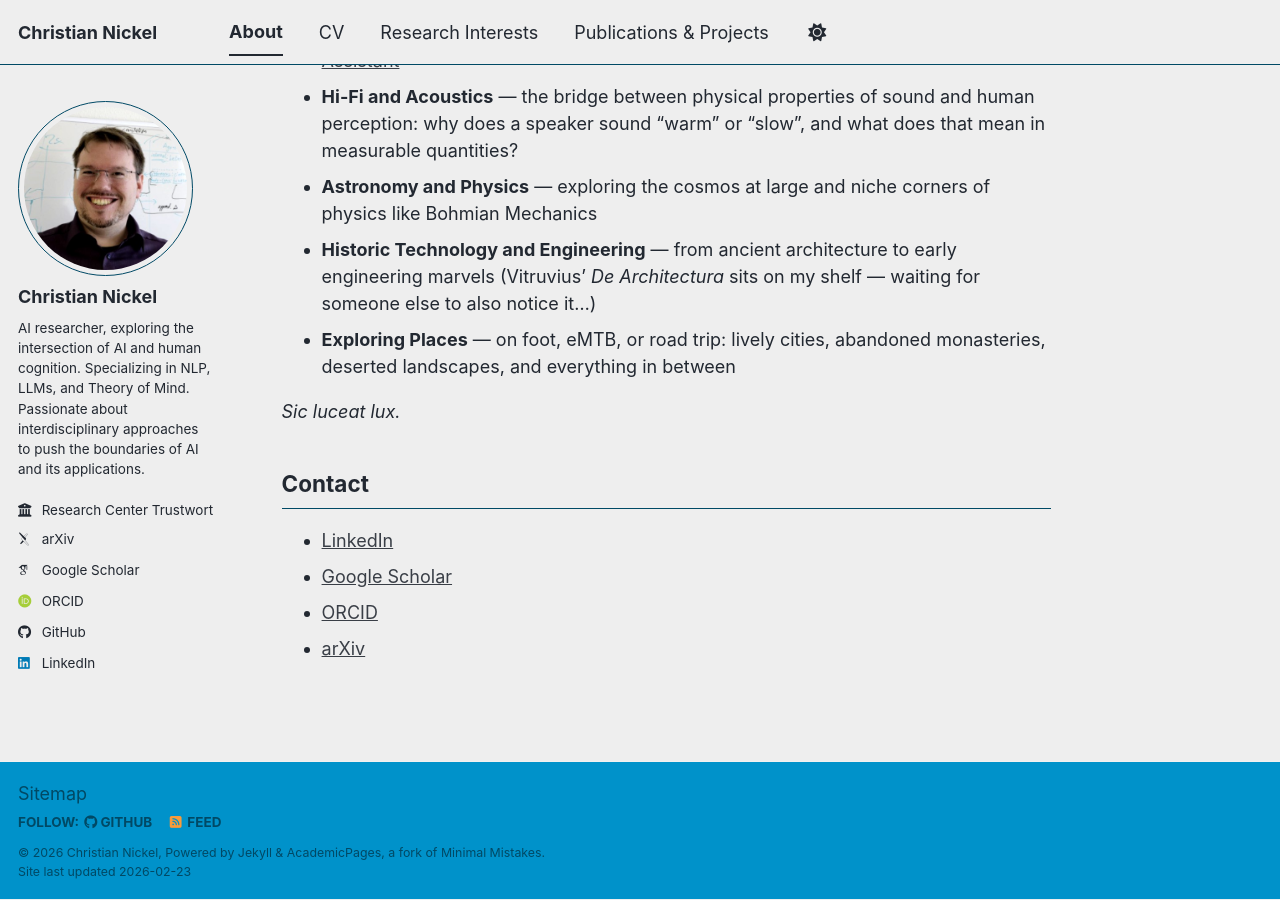
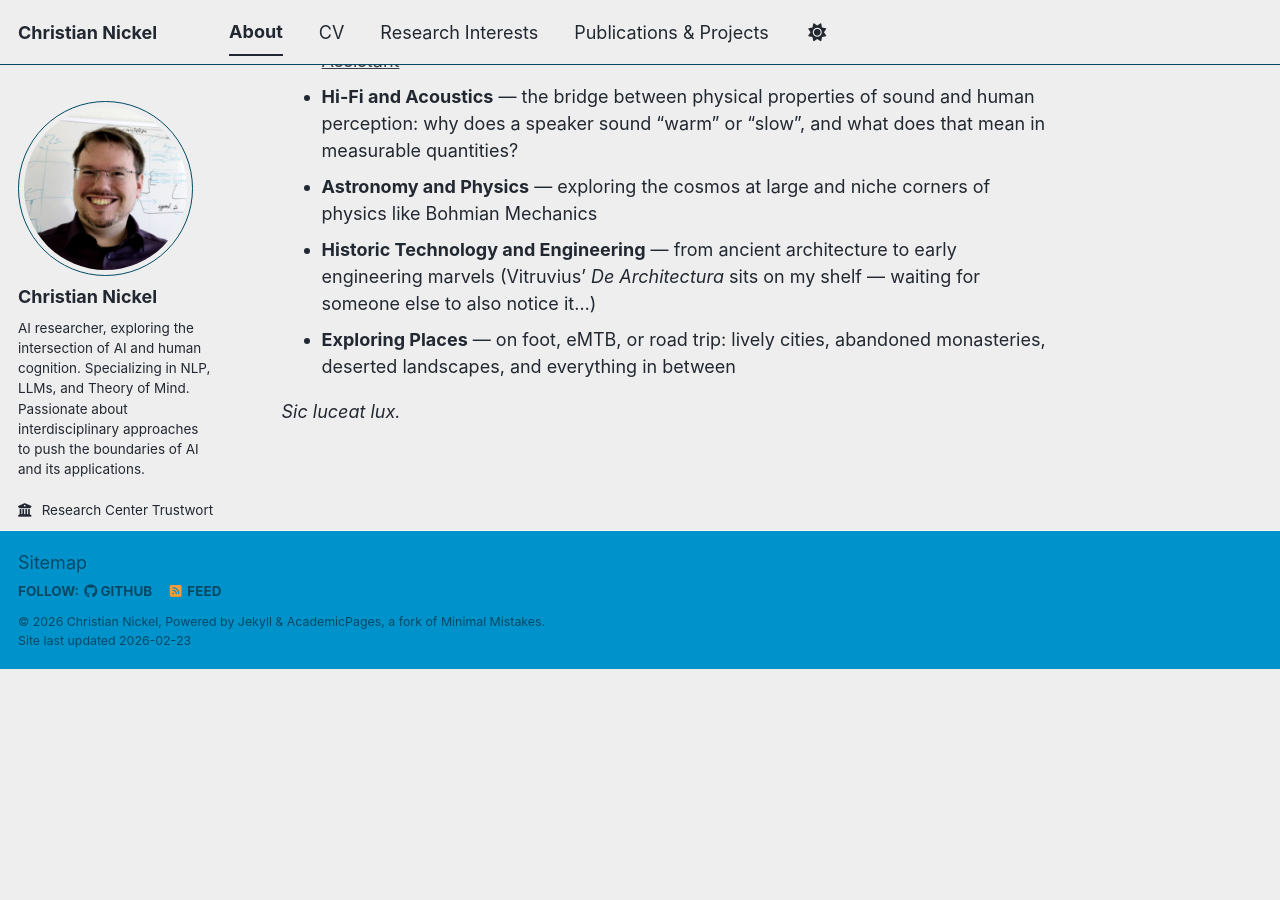
Before and after one commit to christianchrispost/christianchrispost.github.io, a Jekyll site: the page built from _pages/about.md, in a window 1280 px wide and 900 px high, scrolled down 1856 px. Built offline with Jekyll 4.4.1, drawn with Linux system fonts in a browser that asks for light colours; some web fonts are replaced; a script bundle is joined from its source files by our own code; library files that are not in the unit come from our copies; after the commit the page ends 2524 px from its top, so only the background shows below that.

Commit message:
nice formatting

```diff
--- a/_pages/about.md
+++ b/_pages/about.md
@@ -8,7 +8,6 @@
 > — William Blake, *Jerusalem* (c. 1804–1820)
 
 ## Who I Am
-
 I am Chris — a Computer Scientist and AI Researcher, currently working as a full-time researcher at the
 [Research Center Trustworthy Data Science and Security (RC-Trust)](https://rc-trust.ai)
 and the University of Duisburg-Essen, in the Human Understanding of Algorithms and Machines (HUAM) group.
@@ -22,7 +21,6 @@
 
 
 ## Research Journey
-
 My path toward AI safety and human–AI interaction grew through a series of research experiences
 that each deepened my understanding of what makes AI trustworthy.
 
@@ -48,7 +46,6 @@
 
 
 ## Education
-
 - **M.Sc. in Computer Science** — University of Bonn *(2021 – 2024)*
   Focus: Artificial Intelligence, Machine Learning, Cybersecurity
 - **B.Sc. in Computer Science** (Psychology minor) — University of Bonn *(2017 – 2021)*
@@ -56,13 +53,11 @@
 
 
 ## Awards & Recognition
-
 - **Best Poster Award** — [WiNLP @ EMNLP 2024](https://arxiv.org/abs/2410.06271), Miami, FL
   *"Probing the Robustness of Theory of Mind in Large Language Models"* — with Laura Schrewe
 
 
 ## Beyond Research
-
 I am passionate about approaches that merge disciplines and push the boundaries of what we understand —
 in and outside of research. Some things I find myself thinking about, exploring or building in my spare time:
 
@@ -76,11 +71,3 @@
   deserted landscapes, and everything in between
 
 *Sic luceat lux.*
-
-
-## Contact
-
-- [LinkedIn](https://www.linkedin.com/in/christian-nickel-9b220130b/)
-- [Google Scholar](https://scholar.google.com/citations?user=021fdfQAAAAJ)
-- [ORCID](https://orcid.org/0009-0005-6585-0166)
-- [arXiv](https://arxiv.org/search/cs?searchtype=author&query=Nickel,+C)
```
Also changed, not shown: _pages/cv.md (+0 -22 lines), _pages/publications-presentations.md (+0 -8 lines), _pages/research-interests.md (+0 -8 lines).
